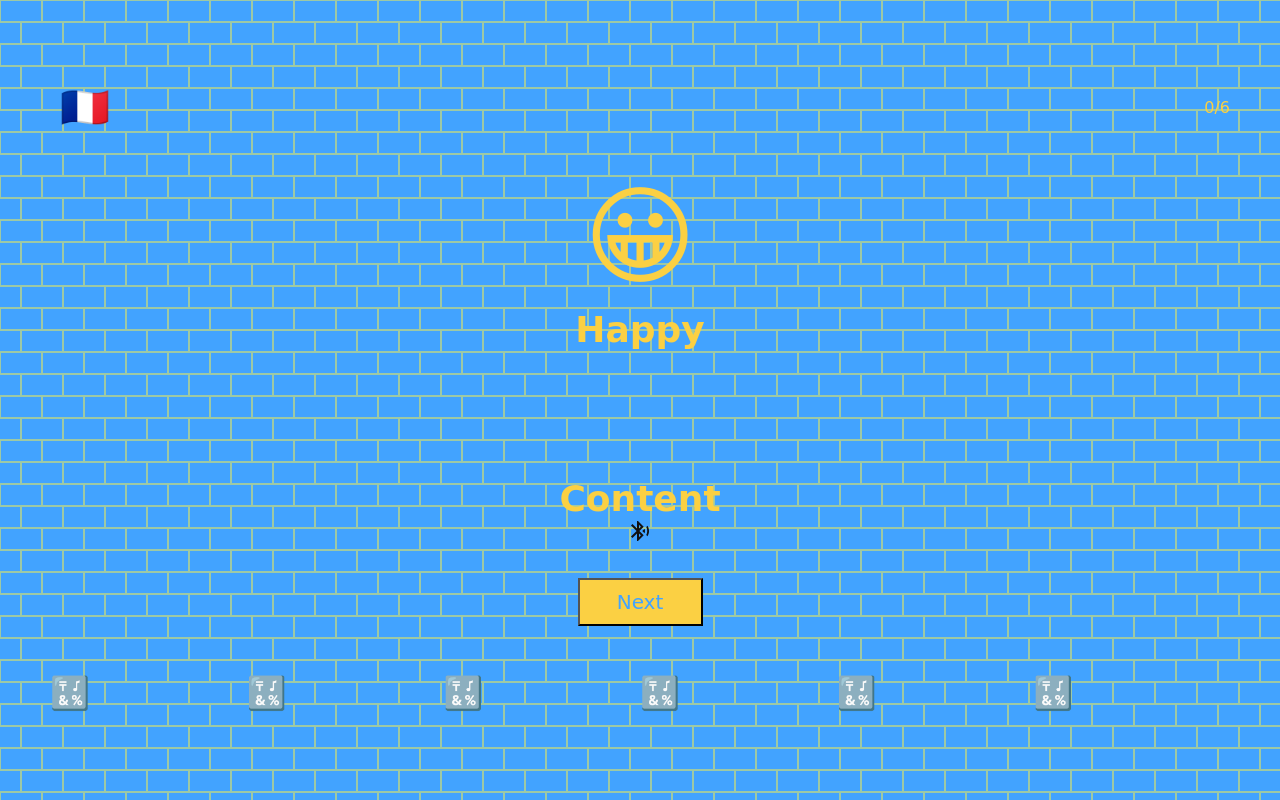
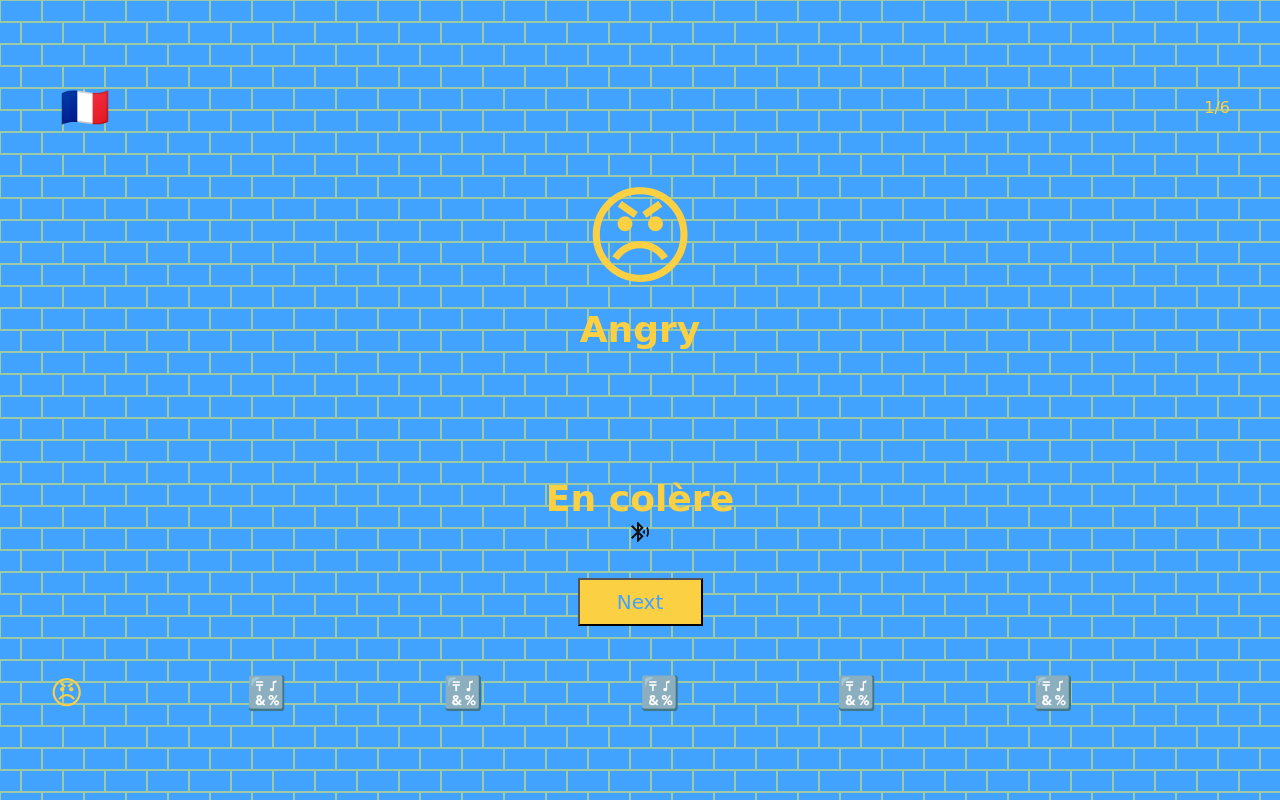
Before and after one commit to eric-reale/emoji-app, a website: page index.html in a window 1280 px wide. Drawn offline with Linux system fonts and the light colour scheme; a web font is replaced by a local one.

Commit message:
replaced static html

```diff
--- a/index.html
+++ b/index.html
@@ -17,20 +17,20 @@
         <p style="font-size: 40px; margin: 10px">🇫🇷</p>
       </div>
       <div class="percentage">
-        <p id="percentage">0/6</p>
+        <p id="percentage"></p>
       </div>
     </div>
 
     <div class="emoji">
-      <h1 id="emoji">😀</h1>
+      <h1 id="emoji"></h1>
     </div>
 
     <div class="english-word">
-      <h1 id="english-word">Happy</h1>
+      <h1 id="english-word"></h1>
     </div>
 
     <div class="language-word">
-      <h1 id="language-word-primary">Content</h1>
+      <h1 id="language-word-primary" class="new-language-text"></h1>
       <svg onClick="populateVoices()" id='audio-icon' xmlns="http://www.w3.org/2000/svg" width="24" height="24" viewBox="0 0 24 24"><title>ic_bluetooth_audio_24px</title><g class="nc-icon-wrapper" fill="#111111"><path d="M14.24 12.01l2.32 2.32c.28-.72.44-1.51.44-2.33 0-.82-.16-1.59-.43-2.31l-2.33 2.32zm5.29-5.3l-1.26 1.26c.63 1.21.98 2.57.98 4.02s-.36 2.82-.98 4.02l1.2 1.2c.97-1.54 1.54-3.36 1.54-5.31-.01-1.89-.55-3.67-1.48-5.19zm-3.82 1L10 2H9v7.59L4.41 5 3 6.41 8.59 12 3 17.59 4.41 19 9 14.41V22h1l5.71-5.71-4.3-4.29 4.3-4.29zM11 5.83l1.88 1.88L11 9.59V5.83zm1.88 10.46L11 18.17v-3.76l1.88 1.88z"/></g></svg>
       <h1 id="language-word-secondary"></h1>
     </div>
--- a/src/index.js
+++ b/src/index.js
@@ -149,6 +149,7 @@ synth.addEventListener('voiceschanged', function() {
 });
 
 updatePercentage();
+learnNewWord();
 
 // nextButton.addEventListener('click', learnNewWord);
 emojiDisplay.addEventListener('animationend', () => {
```
